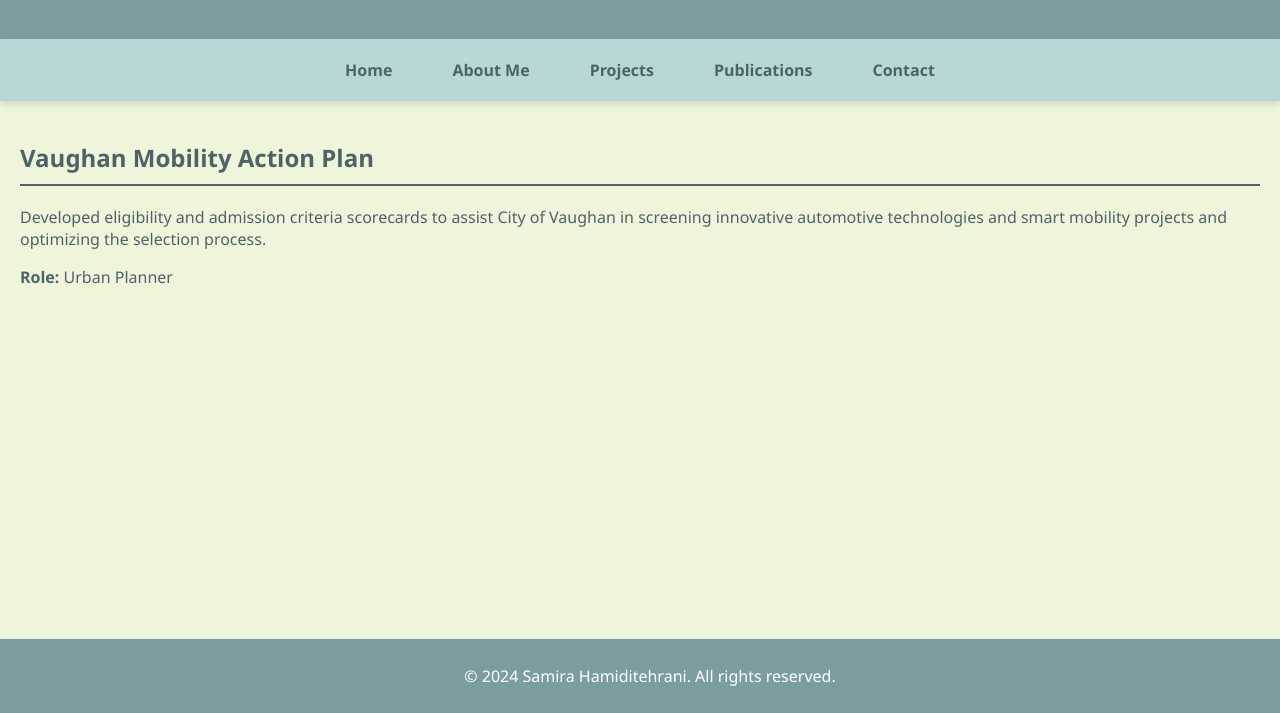
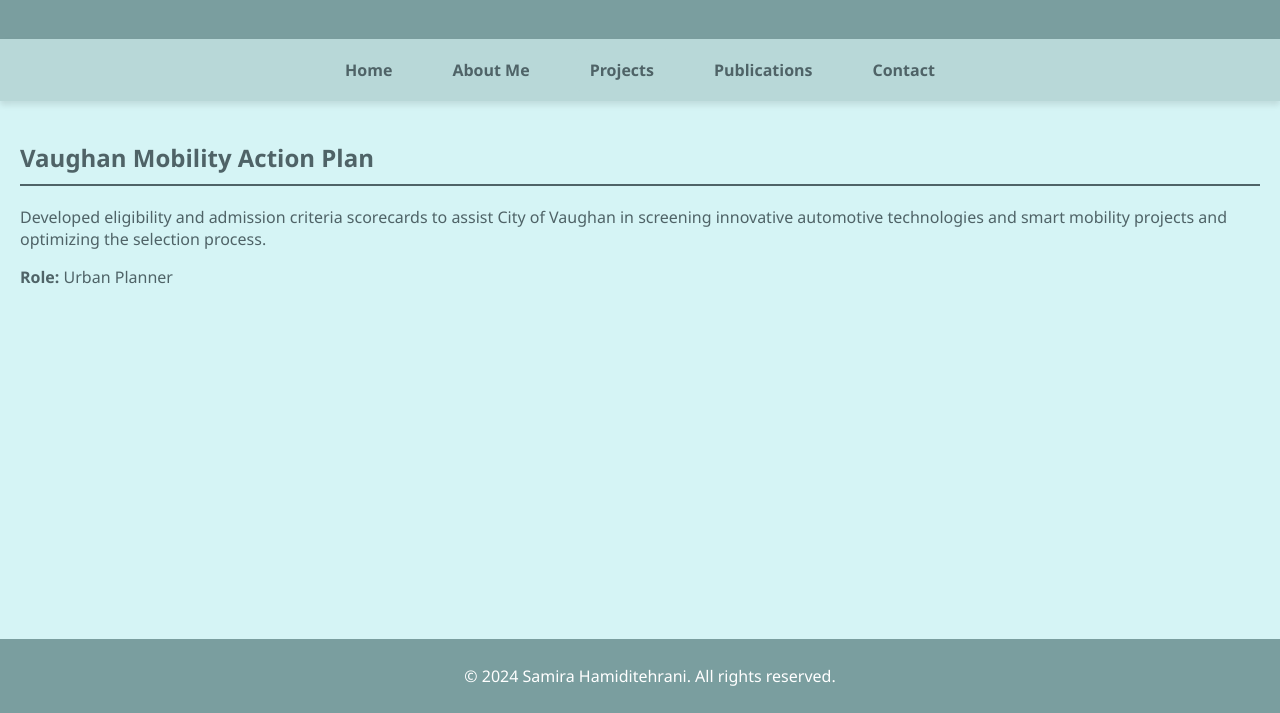
Before and after one commit to Samirahamidi/Personal-Website, a plain HTML site: page project1.html in a window 1280 px wide. Shown: the part 87-800 px from the top of the page. Drawn offline with Linux system fonts and the light colour scheme.

Commit message:
Update project1.html

```diff
--- a/project1.html
+++ b/project1.html
@@ -12,7 +12,7 @@
             margin: 0;
             padding: 0;
             font-family: 'Segoe UI', Tahoma, Geneva, Verdana, sans-serif;
-            background-color: #EEF5DB;
+            background-color: #d5f4f5;
             color: #4F6367;
             display: flex;
             flex-direction: column;
```
